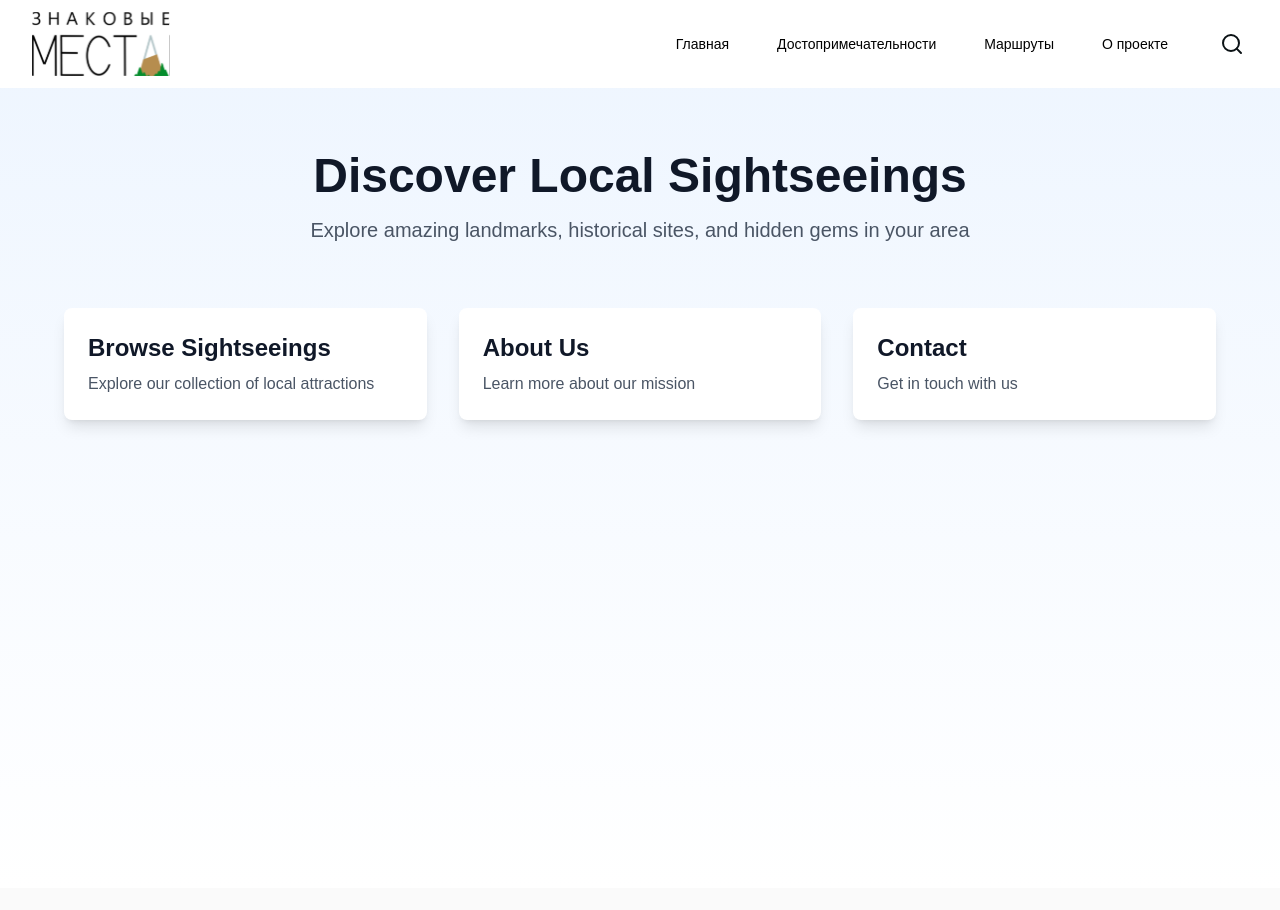
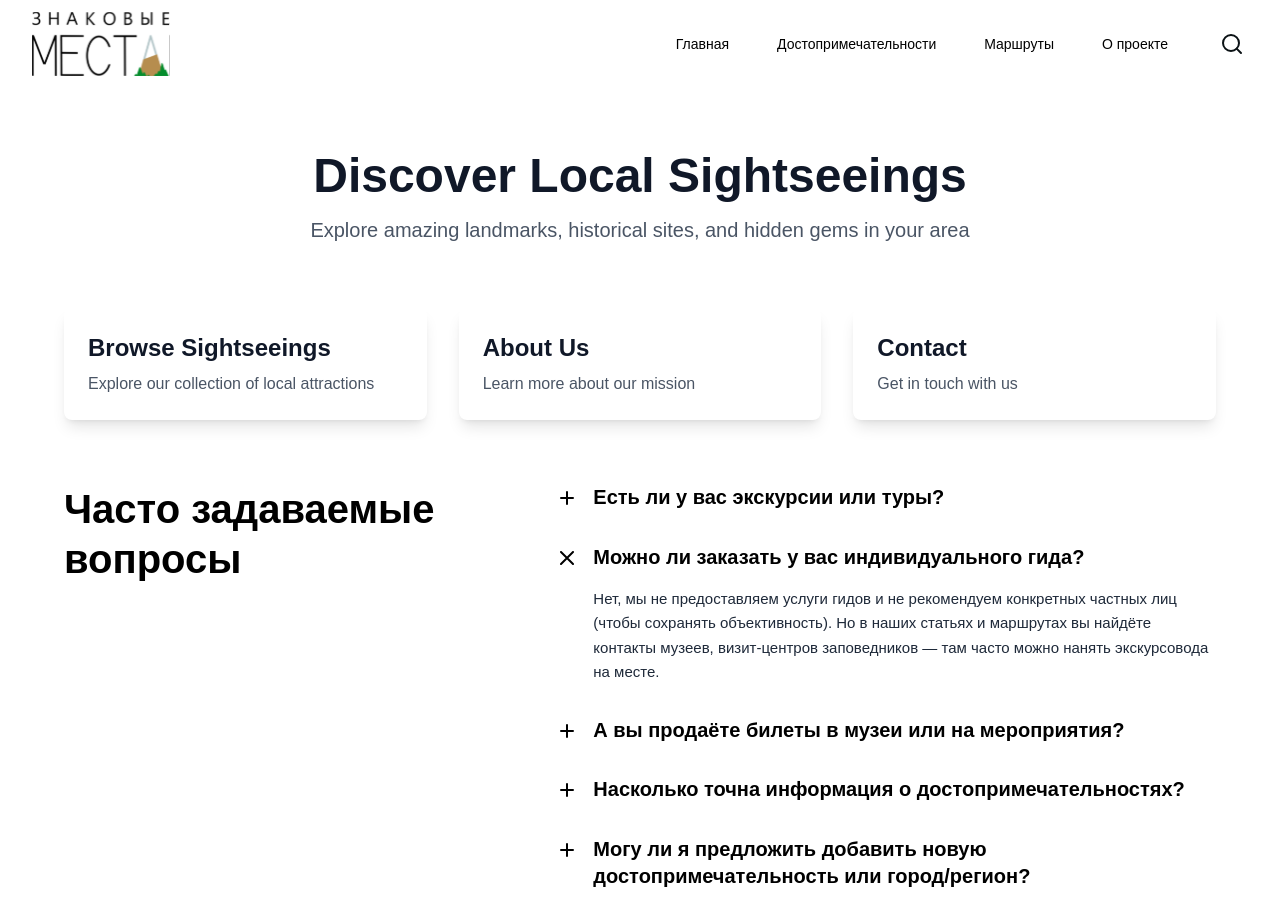
Before and after one commit to Skaipia/local-sightseeings-frontend, a Next.js app: page / in a window 1280 px wide. Shown: the top 910 px of the page. Built offline with nearby package versions, Linux system fonts and the light colour scheme.

Commit message:
add faq component

```diff
--- a/app/page.tsx
+++ b/app/page.tsx
@@ -1,14 +1,15 @@
 import Link from 'next/link';
+import FAQ from '@/components/FAQ';
 
 export default function Home() {
   return (
-    <div className="min-h-screen bg-gradient-to-b from-blue-50 to-white dark:from-gray-900 dark:to-gray-800">
-      <main className="container mx-auto px-4 py-16">
+    <div className="min-h-screen bg-white">
+      <main className="container mx-auto px-5 md:px-8 py-16">
         <div className="text-center mb-16">
-          <h1 className="text-5xl font-bold text-gray-900 dark:text-white mb-4">
+          <h1 className="text-5xl font-bold text-gray-900 mb-4">
             Discover Local Sightseeings
           </h1>
-          <p className="text-xl text-gray-600 dark:text-gray-300 max-w-2xl mx-auto">
+          <p className="text-xl text-gray-600 max-w-2xl mx-auto">
             Explore amazing landmarks, historical sites, and hidden gems in your area
           </p>
         </div>
@@ -16,40 +17,42 @@ export default function Home() {
         <div className="grid md:grid-cols-3 gap-8 max-w-6xl mx-auto">
           <Link
             href="/sightseeings"
-            className="bg-white dark:bg-gray-800 rounded-lg shadow-lg p-6 hover:shadow-xl transition-shadow"
+            className="bg-white rounded-lg shadow-lg p-6 hover:shadow-xl transition-shadow"
           >
-            <h2 className="text-2xl font-semibold text-gray-900 dark:text-white mb-2">
+            <h2 className="text-2xl font-semibold text-gray-900 mb-2">
               Browse Sightseeings
             </h2>
-            <p className="text-gray-600 dark:text-gray-300">
+            <p className="text-gray-600">
               Explore our collection of local attractions
             </p>
           </Link>
 
           <Link
             href="/about"
-            className="bg-white dark:bg-gray-800 rounded-lg shadow-lg p-6 hover:shadow-xl transition-shadow"
+            className="bg-white rounded-lg shadow-lg p-6 hover:shadow-xl transition-shadow"
           >
-            <h2 className="text-2xl font-semibold text-gray-900 dark:text-white mb-2">
+            <h2 className="text-2xl font-semibold text-gray-900 mb-2">
               About Us
             </h2>
-            <p className="text-gray-600 dark:text-gray-300">
+            <p className="text-gray-600">
               Learn more about our mission
             </p>
           </Link>
 
           <Link
             href="/contact"
-            className="bg-white dark:bg-gray-800 rounded-lg shadow-lg p-6 hover:shadow-xl transition-shadow"
+            className="bg-white rounded-lg shadow-lg p-6 hover:shadow-xl transition-shadow"
           >
-            <h2 className="text-2xl font-semibold text-gray-900 dark:text-white mb-2">
+            <h2 className="text-2xl font-semibold text-gray-900 mb-2">
               Contact
             </h2>
-            <p className="text-gray-600 dark:text-gray-300">
+            <p className="text-gray-600">
               Get in touch with us
             </p>
           </Link>
         </div>
+
+        <FAQ />
       </main>
     </div>
   );
--- /dev/null
+++ b/components/FAQ.tsx
@@ -0,0 +1,105 @@
+'use client';
+import React, { useState } from 'react';
+
+const FAQ = () => {
+  const [openIndex, setOpenIndex] = useState<number | null>(1);
+
+  const faqItems = [
+    {
+      question: 'Есть ли у вас экскурсии или туры?',
+      answer: 'Нет. Мы исключительно информационный проект. Мы не проводим экскурсии, не набираем группы, не бронируем отели и не продаём билеты. Наша задача — собрать проверенную информацию о достопримечательностях, маршрутах и культуре Самарской области, чтобы вы могли спланировать самостоятельное путешествие.'
+    },
+    {
+      question: 'Можно ли заказать у вас индивидуального гида?',
+      answer: 'Нет, мы не предоставляем услуги гидов и не рекомендуем конкретных частных лиц (чтобы сохранять объективность). Но в наших статьях и маршрутах вы найдёте контакты музеев, визит-центров заповедников — там часто можно нанять экскурсовода на месте.'
+    },
+    {
+      question: 'А вы продаёте билеты в музеи или на мероприятия?',
+      answer: 'Нет. Мы лишь указываем актуальные цены и режим работы (по данным официальных источников). Покупать билеты нужно самостоятельно — через сайты музеев или в кассах.'
+    },
+    {
+      question: 'Насколько точна информация о достопримечательностях?',
+      answer: 'Мы стараемся обновлять данные не реже раза в полгода, но рекомендуем перед поездкой уточнять часы работы и цены на официальных сайтах (ссылки мы даём). Если вы нашли ошибку — напишите нам, мы поправим.'
+    },
+    {
+      question: 'Могу ли я предложить добавить новую достопримечательность или город/регион?',
+      answer: 'Да! Мы открыты для предложений от местных жителей, краеведов и путешественников. Для этого напишите нам на почту: sight-seeing-rf@yandex.ru'
+    },
+    {
+      question: 'Как пользоваться вашими маршрутами?',
+      answer: 'Все маршруты можно посмотреть на сайте, а когда соберётесь в дорогу, то можете открыть маршрут на Яндекс.Картах и отправиться в путешествие.'
+    },
+    {
+      question: 'Как сообщить о проблеме (неработающая ссылка, закрытый музей)?',
+      answer: 'Чтобы сообщить нам об ошибке на сайте, напишите нам на электронную почту: sight-seeing-rf@yandex.ru'
+    }
+  ];
+
+  const toggleQuestion = (index: number) => {
+    setOpenIndex(openIndex === index ? null : index);
+  };
+
+  return (
+    <section className="bg-white mb-5">
+      {/* Контейнер с боковыми паддингами 32px */}
+      <div className="container mx-auto px-8 py-16 max-w-[1440px]">
+        <div className="grid grid-cols-1 lg:grid-cols-12 gap-8">
+
+          {/* Левая колонка: Заголовок */}
+          <div className="lg:col-span-5">
+            <h2 className="text-[32px] md:text-[40px] font-bold text-black leading-tight">
+              Часто задаваемые вопросы
+            </h2>
+          </div>
+
+          {/* Правая колонка: Аккордеон */}
+          <div className="lg:col-span-7 space-y-8">
+            {faqItems.map((item, index) => (
+              <div key={index} className="flex flex-col">
+                <button
+                  onClick={() => toggleQuestion(index)}
+                  className="w-full flex items-start text-left focus:outline-none group"
+                >
+                  {/* Иконка */}
+                  <span className="w-5 h-5 mt-1 mr-4 shrink-0 flex items-center justify-center">
+                    {openIndex === index ? (
+                      <svg width="14" height="14" viewBox="0 0 14 14" fill="none">
+                        <path d="M13 1L1 13M1 1L13 13" stroke="black" strokeWidth="2" strokeLinecap="round"/>
+                      </svg>
+                    ) : (
+                      <svg width="14" height="14" viewBox="0 0 14 14" fill="none">
+                        <path d="M7 1V13M1 7H13" stroke="black" strokeWidth="2" strokeLinecap="round"/>
+                      </svg>
+                    )}
+                  </span>
+
+                  {/* Вопрос */}
+                  <span className="text-[18px] md:text-[20px] font-bold text-black leading-snug">
+                    {item.question}
+                  </span>
+                </button>
+
+                {/* Анимированный блок с ответом */}
+                <div
+                  className={`grid transition-all duration-300 ease-in-out ${
+                    openIndex === index
+                    ? 'grid-rows-[1fr] opacity-100 mt-4'
+                    : 'grid-rows-[0fr] opacity-0 mt-0'
+                  }`}
+                >
+                  <div className="overflow-hidden">
+                    <span className="block pl-9 text-[14px] md:text-[15px] text-gray-800 leading-relaxed w-full">
+                      {item.answer}
+                    </span>
+                  </div>
+                </div>
+              </div>
+            ))}
+          </div>
+        </div>
+      </div>
+    </section>
+  );
+};
+
+export default FAQ;
--- a/components/Footer.tsx
+++ b/components/Footer.tsx
@@ -50,7 +50,7 @@ export default function Footer() {
                                    className="hover:opacity-80 transition-opacity">
                                     <img src="/icons/vk.svg" alt="VK" className="w-8 h-8"/>
                                 </a>
-                                <a href="https://rutube.ru" target="_blank" rel="noopener noreferrer"
+                                <a href="https://rutube.ru/channel/26214635/" target="_blank" rel="noopener noreferrer"
                                    className="hover:opacity-80 transition-opacity">
                                     <img src="/icons/rutube.svg" alt="Rutube" className="w-8 h-8"/>
                                 </a>
```
